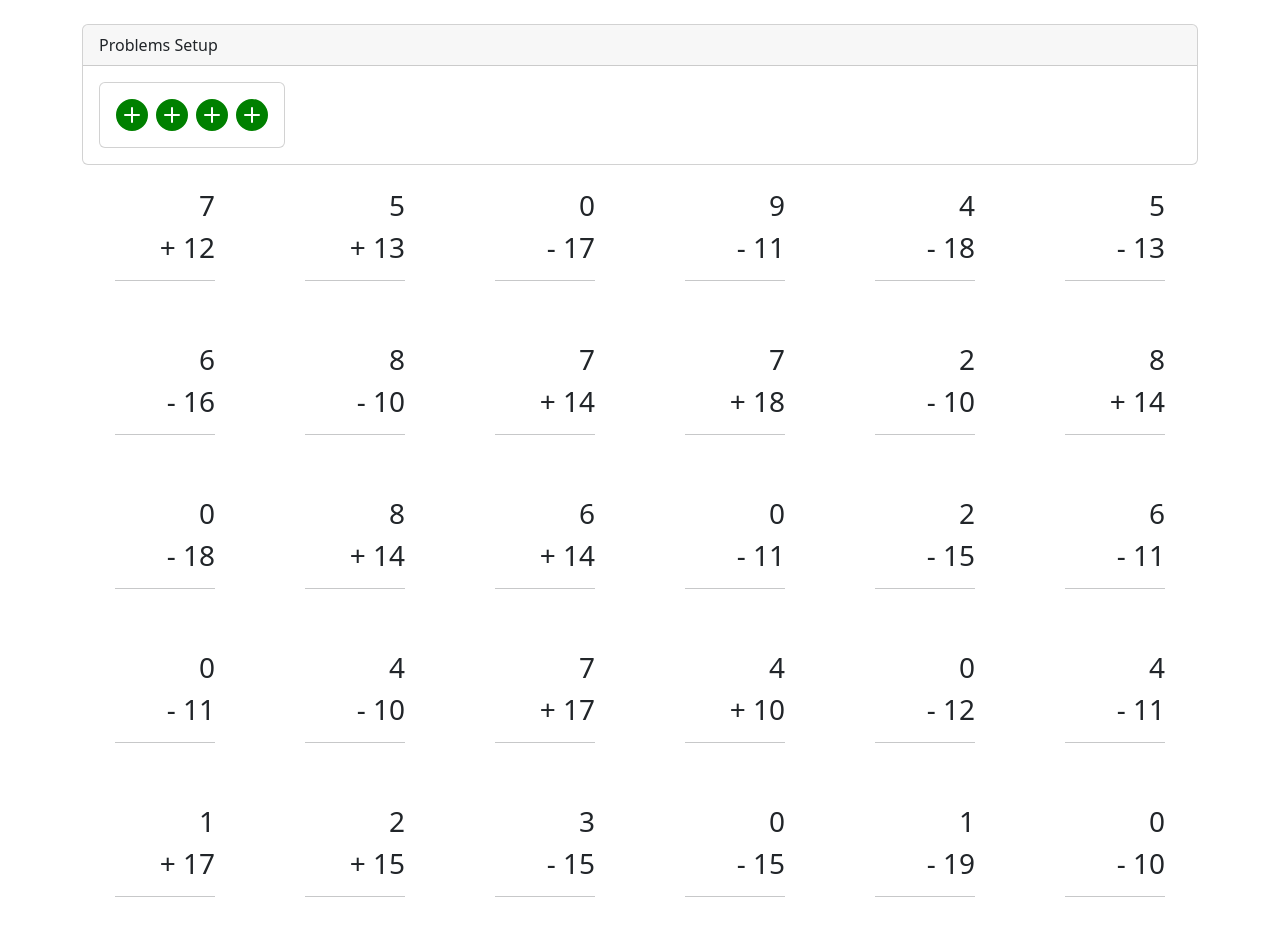
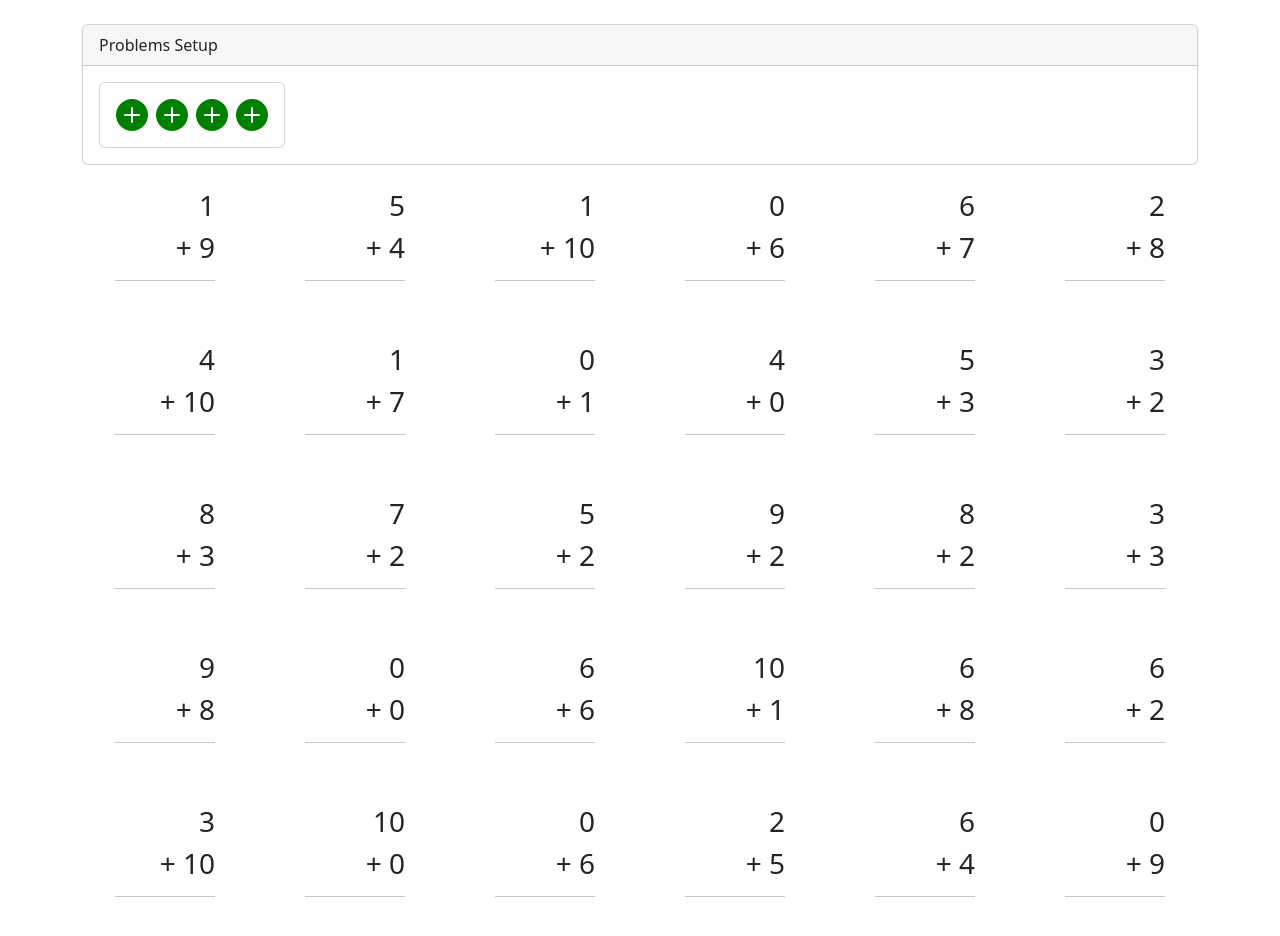
Before and after one commit to matthew-stockinger/problem-child, a React (Create React App) app: page / in a window 1280 px wide. Shown: the top 936 px of the page. Built offline with nearby package versions, Linux system fonts and the light colour scheme.

Commit message:
create static ProblemsView

```diff
--- a/src/App.js
+++ b/src/App.js
@@ -13,13 +13,13 @@ const ProblemChild = ({ state }) => {
 };
 
 const DATAMODEL = {
-  operations: ["+", "-"],
+  operations: ["+"],
   numberOfProblems: 30,
   operandConstraints: {
     min1: 0,
     max1: 10,
-    min2: 10,
-    max2: 20,
+    min2: 0,
+    max2: 10,
   },
   resultConstraints: {
     min: undefined,
--- a/src/features/problems/ProblemsView.js
+++ b/src/features/problems/ProblemsView.js
@@ -2,59 +2,90 @@ import React, { useState } from "react";
 import "bootstrap/dist/css/bootstrap.min.css";
 import "./problemsView.css";
 
-// restructure this to have a <Problem /> child component.
-// use the {children} thing to achieve this.
-
-const ProblemsView = ({ state }) => {
-  const {
-    operations,
-    operandConstraints,
-    resultConstraints,
-    numberOfProblems,
-    shuffle,
-  } = state;
-
-  const getRandomInt = (min, max) => {
+const Problem = ({ state }) => {
+  // utility functions for generating the Problem
+  const getRandomIntInclusive = (min, max) => {
     min = Math.ceil(min);
     max = Math.floor(max);
-    return Math.floor(Math.random() * (max - min) + min);
+    return Math.floor(Math.random() * (max - min + 1) + min);
   };
 
-  // generate array of problem objects
-  const allProblems = [];
-  for (let probNum = 0; probNum < numberOfProblems; probNum++) {
-    allProblems.push({
-      operand1: getRandomInt(operandConstraints.min1, operandConstraints.max1),
-      operand2: getRandomInt(operandConstraints.min2, operandConstraints.max2),
-      operation: operations[getRandomInt(0, operations.length)],
+  const evaluateProblem = ({ operand1, operand2, operation }) => {
+    switch (operation) {
+      case "+":
+        return operand1 + operand2;
+      case "-":
+        return operand1 - operand2;
+      case "*":
+        return operand1 * operand2;
+      case "/":
+        return operand1 / operand2;
+      default:
+        throw new Error("runtime error: invalid operation string.");
+    }
+  };
+
+  // generate operands according to constraints.
+  const [
+    resultMin,
+    resultMax,
+    operand1Min,
+    operand1Max,
+    operand2Min,
+    operand2Max,
+    operations,
+  ] = [
+    state.resultConstraints.min,
+    state.resultConstraints.max,
+    state.operandConstraints.min1,
+    state.operandConstraints.max1,
+    state.operandConstraints.min2,
+    state.operandConstraints.max2,
+    state.operations,
+  ];
+
+  do {
+    var operand1 = getRandomIntInclusive(operand1Min, operand1Max);
+    var operand2 = getRandomIntInclusive(operand2Min, operand2Max);
+    var operation = operations[getRandomIntInclusive(0, operations.length - 1)];
+    var result = evaluateProblem({
+      operand1: operand1,
+      operand2: operand2,
+      operation: operation,
     });
-  }
+  } while (
+    resultMin &&
+    resultMax &&
+    (result < resultMin || result > resultMax)
+  );
 
-  // generate JSX from allProblems array.
-  const numProblems = allProblems.length;
-  const numRows = Math.ceil(numProblems / 6);
-  let allProblemsJSX = [];
-  for (let currRow = 0; currRow < numRows; currRow++) {
-    allProblemsJSX.push(
-      <div className="row my-4" key={Math.random()}>
-        {allProblems.slice(currRow * 6, currRow * 6 + 6).map((problem) => {
   return (
-            <div className="col-2" key={Math.random()}>
+    <div className="col-md-2">
       <div className="problemBox">
-                <p className="h3 text-end">{problem.operand1}</p>
+        <p className="h3 text-end">{operand1}</p>
         <p className="h3 text-end">
-                  {problem.operation} {problem.operand2}
+          {operation} {operand2}
         </p>
         <hr />
       </div>
     </div>
   );
-        })}
-      </div>
-    );
-  }
+};
 
-  return <div>{allProblemsJSX}</div>;
+const ProblemsRow = ({ state }) => {
+  // hard-coded setting: 6 problems per row.
+  const problemComponents = Array(6)
+    .fill(undefined)
+    .map((elt, index) => <Problem key={index} state={state} />);
+  return <div className="row my-4">{problemComponents}</div>;
+};
+
+const ProblemsView = ({ state }) => {
+  const numRows = Math.ceil(state.numberOfProblems / 6);
+  const rowComponents = Array(numRows)
+    .fill(undefined)
+    .map((elt, index) => <ProblemsRow key={index} state={state} />);
+  return <div>{rowComponents}</div>;
 };
 
 export default ProblemsView;
```
Lines whose indentation alone changed are shown as unchanged.
